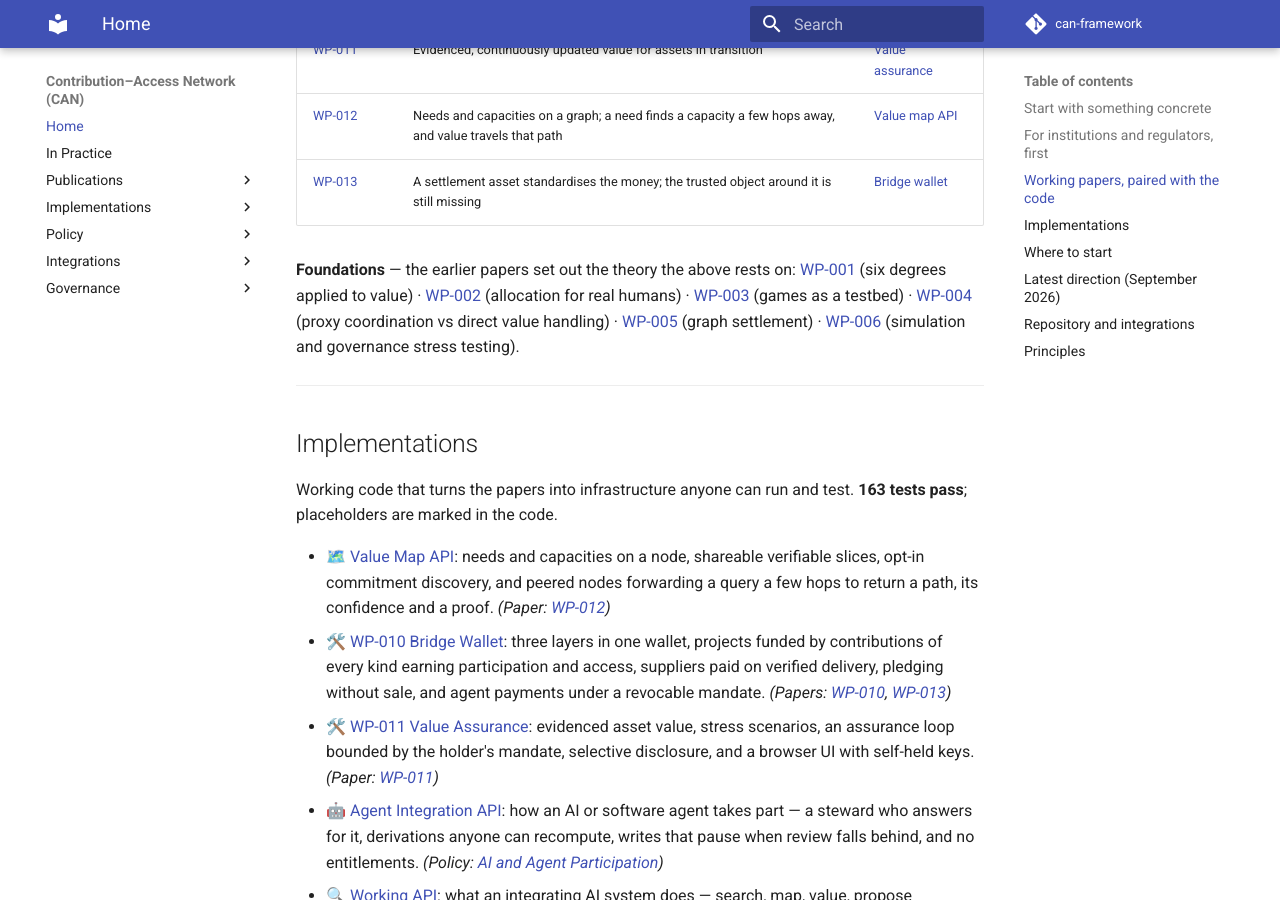
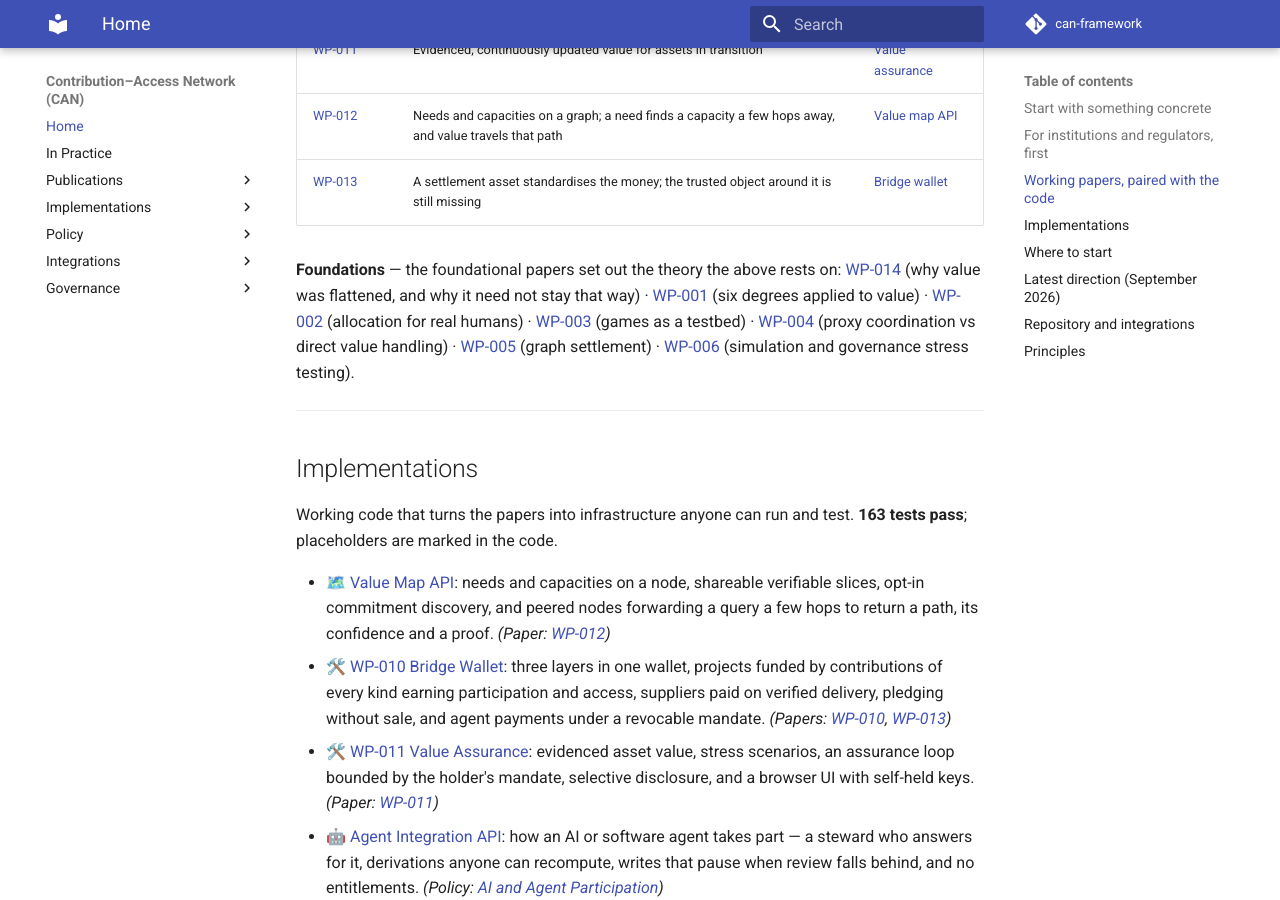
Before and after one commit to value-coordination-CAN/can-framework, an MkDocs documentation site: the page built from docs/index.md, in a window 1280 px wide and 900 px high, scrolled down 1818 px. Built offline with MkDocs 1.6.1 and Material for MkDocs 9.7.7, drawn with Linux system fonts in a browser that asks for light colours; comment, search, counter and statistics services are not loaded.

Commit message:
docs(home): link WP-014 'The Need' from Foundations
Co-Authored-By: Claude Opus 4.8 <noreply@anthropic.com>

```diff
--- a/docs/index.md
+++ b/docs/index.md
@@ -51,7 +51,7 @@ Each paper states a problem; the implementation beside it is what runs today. Wh
 | [WP-012](publications/wp-012-value-map-discovery.md) | Needs and capacities on a graph; a need finds a capacity a few hops away, and value travels that path | [Value map API](implementation/value-map-api.md) |
 | [WP-013](publications/wp-013-trusted-transaction-objects.md) | A settlement asset standardises the money; the trusted object around it is still missing | [Bridge wallet](implementation/wp-010-bridge-wallet.md) |
 
-**Foundations** — the earlier papers set out the theory the above rests on: [WP-001](publications/wp-001-network-value.md) (six degrees applied to value) · [WP-002](publications/wp-002-practical-post-money-allocation.md) (allocation for real humans) · [WP-003](publications/wp-003-gaming-coordination.md) (games as a testbed) · [WP-004](publications/wp-004-moving-beyond-money.md) (proxy coordination vs direct value handling) · [WP-005](publications/wp-005-six-degree-network-ledger.md) (graph settlement) · [WP-006](publications/wp-006-operationalising-graph-settlement.md) (simulation and governance stress testing).
+**Foundations** — the foundational papers set out the theory the above rests on: [WP-014](publications/wp-014-the-need.md) (why value was flattened, and why it need not stay that way) · [WP-001](publications/wp-001-network-value.md) (six degrees applied to value) · [WP-002](publications/wp-002-practical-post-money-allocation.md) (allocation for real humans) · [WP-003](publications/wp-003-gaming-coordination.md) (games as a testbed) · [WP-004](publications/wp-004-moving-beyond-money.md) (proxy coordination vs direct value handling) · [WP-005](publications/wp-005-six-degree-network-ledger.md) (graph settlement) · [WP-006](publications/wp-006-operationalising-graph-settlement.md) (simulation and governance stress testing).
 
 ---
 
```
